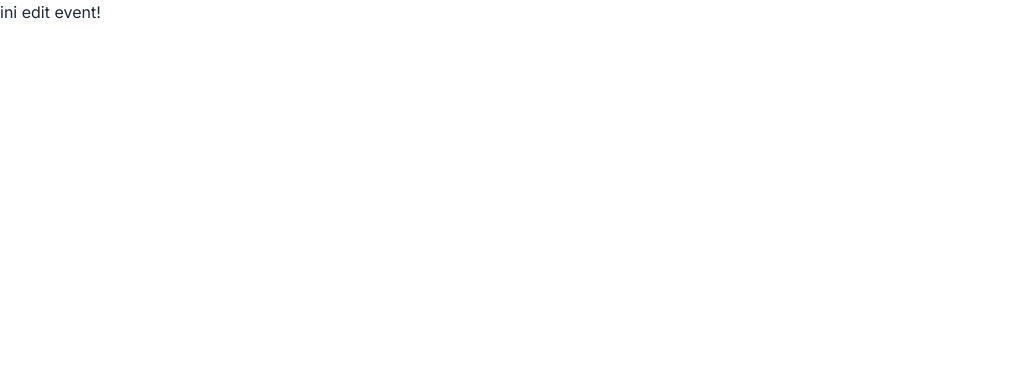
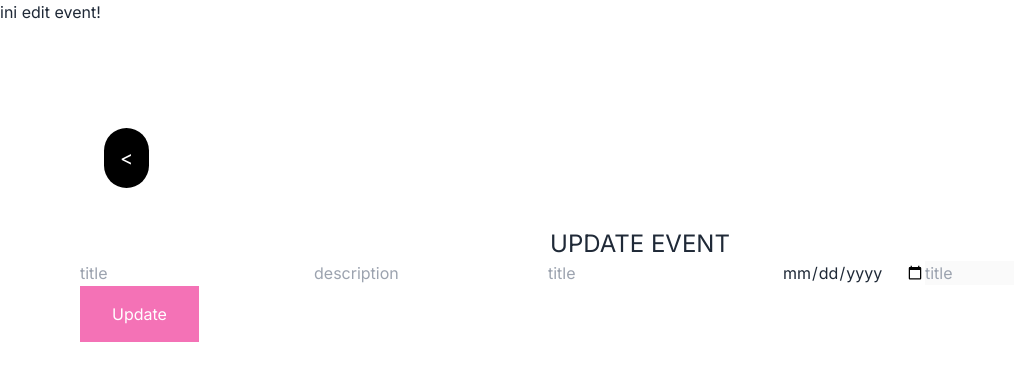
Before and after one commit to fajri-farid/eventmakers-bitwiz, a Next.js app: page /dashboard/my-event/edit-event/1 in a window 1280 px wide. Shown: the top 380 px of the page, without its empty margins (0-1014 px from the left). Built offline with nearby package versions, Linux system fonts and the light colour scheme; no server answers.

Commit message:
alhamdulillah aman

```diff
--- a/src/app/(platform)/dashboard/my-event/edit-event/[eventId]/page.js
+++ b/src/app/(platform)/dashboard/my-event/edit-event/[eventId]/page.js
@@ -1,7 +1,13 @@
-import React from 'react'
+import { EditEvent } from "@/components/myEvent/editEvent";
+import React from "react";
 
-export default function page() {
+export default function page({ params }) {
   return (
-    <div>ini edit event!</div>
-  )
+    <div>
+      ini edit event!
+      <div>
+        <EditEvent params={params} />
+      </div>
+    </div>
+  );
 }
--- /dev/null
+++ b/src/components/myEvent/editEvent.jsx
@@ -0,0 +1,52 @@
+"use client";
+import React, { useEffect, useState } from "react";
+import { ToEditEvent } from "./toEditEvent";
+
+export async function GetDetailEvent(eventId) {
+  try {
+    const res = await fetch(
+      `https://eventmakers-api.fly.dev/events/${eventId}`,
+      {
+        method: "GET",
+        cache: "no-cache",
+      }
+    );
+    if (!res.ok) {
+      throw new Error("Failed to get data detail event.");
+    }
+    const data = await res.json();
+    console.log("API Response:", data); // Log the API response
+    return data;
+    // return { data, isLoading: false };
+  } catch (error) {
+    throw new Error(error.message);
+  }
+}
+
+export const EditEvent = ({ params }) => {
+  const { eventId } = params;
+  const [dataDetailEvent, setDataDetailEvent] = useState(null);
+  const [isLoading, setIsLoading] = useState(true);
+
+  useEffect(() => {
+    const fetchData = async () => {
+      try {
+        const { data } = await GetDetailEvent(eventId);
+        setDataDetailEvent(data.events);
+        setIsLoading(false);
+      } catch (error) {
+        console.error("Error fetching detail event:", error);
+        setIsLoading(false);
+      }
+    };
+
+    fetchData();
+  }, []);
+  console.log("KONDISI DATA:", dataDetailEvent);
+
+  return (
+    <div>
+      <ToEditEvent event={dataDetailEvent} />
+    </div>
+  );
+};
--- a/src/components/myEvent/singleEvent.jsx
+++ b/src/components/myEvent/singleEvent.jsx
@@ -1,8 +1,46 @@
 "use client";
 import React from "react";
 import Link from "next/link";
+import { useRouter } from "next/navigation";
+import { Back } from "../sharedUI/back";
 
 export const SingleEvent = ({ event }) => {
+  const router = useRouter();
+
+  async function handleDeleteEvent(eventId) {
+    try {
+      const cookies = document.cookie.split(";").reduce((acc, cookie) => {
+        const [name, value] = cookie.trim().split("=");
+        acc[name] = value;
+        return acc;
+      }, {});
+
+      const token = cookies["token"];
+      if (!token) {
+        throw new Error("Token not found in cookies");
+      }
+
+      const res = await fetch(
+        `https://eventmakers-api.fly.dev/events/${eventId}`,
+        {
+          method: "DELETE",
+          headers: {
+            Authorization: `Bearer ${token}`, // Menambahkan header Authorization dengan token
+            "Content-Type": "application/json", // Menentukan tipe konten
+          },
+        }
+      );
+      if (res.ok) {
+        console.log(`Event with ID ${eventId} deleted successfully.`);
+        router.push("/dashboard/my-event");
+      } else {
+        console.error(`Failed to delete event with ID ${eventId}.`);
+      }
+    } catch (error) {
+      console.error("Error deleting event:", error);
+    }
+  }
+
   if (!event) {
     return null; // Render nothing if event is null or undefined
   }
@@ -13,6 +51,8 @@ export const SingleEvent = ({ event }) => {
   };
 
   return (
+    <div>
+      <Back />
       <div className="flex flex-col w-full p-20 gap-4">
         {event.image ? (
           <img
@@ -32,18 +72,24 @@ export const SingleEvent = ({ event }) => {
         <p className="text-2xl">{event?.description}</p>
         <p className="text-2xl">{event?.dateTime}</p>
         <p className="text-2xl">author by admin {event?.author}</p>
-      <Link href={`/event-detail/join-event/${event?.id}`}>
         <div className="flex justify-between p-10">
-          <button className="btn btn-ghost bg-indigo-500 text-[#ffffff] hover:btn hover:bg-indigo-500">
+          <div>
+            <button
+              className="btn btn-ghost bg-indigo-500 text-[#ffffff] hover:btn hover:bg-indigo-500"
+              onClick={() => handleDeleteEvent(event.id)}
+            >
               Delete Event
             </button>
+          </div>
+          <div>
             <Link href={`/dashboard/my-event/edit-event/${event?.id}`}>
               <button className="btn btn-ghost bg-indigo-500 text-[#ffffff] hover:btn hover:bg-indigo-500">
                 Edit Event
               </button>
             </Link>
           </div>
-      </Link>
+        </div>
+      </div>
     </div>
   );
 };
--- /dev/null
+++ b/src/components/myEvent/toEditEvent.jsx
@@ -0,0 +1,104 @@
+"use client";
+import React, { useState, useEffect } from "react";
+import { Back } from "../sharedUI/back";
+import { useRouter } from "next/navigation";
+
+export const ToEditEvent = ({ event }) => {
+  const [editedTitle, setEditedTitle] = useState("");
+  const [editedDescription, setEditedDescription] = useState("");
+  const [editedImage, setEditedImage] = useState("");
+  const [editedDateTime, setEditedDateTime] = useState("");
+  const [editedAuthor, setEditedAuthor] = useState("");
+  const router = useRouter();
+
+  useEffect(() => {
+    if (event) {
+      // Inisialisasi nilai yang diedit dengan nilai awal dari event
+      setEditedTitle(event.title || "");
+      setEditedDescription(event.description || "");
+      setEditedImage(event.image || "");
+      setEditedDateTime(event.dateTime || "");
+      setEditedAuthor(event.author || "");
+    }
+  }, [event]);
+
+  const handleSaveClick = async () => {
+    const editedEvent = {
+      title: editedTitle,
+      description: editedDescription,
+      image: editedImage,
+      dateTime: editedDateTime,
+      author: editedAuthor,
+    };
+    try {
+      const cookies = document.cookie.split(";").reduce((acc, cookie) => {
+        const [name, value] = cookie.trim().split("=");
+        acc[name] = value;
+        return acc;
+      }, {});
+
+      const token = cookies["token"];
+
+      const res = await fetch(
+        `https://eventmakers-api.fly.dev/events/${event.id}`,
+        {
+          method: "PATCH",
+          headers: {
+            "Content-Type": "application/json",
+            Authorization: `Bearer ${token}`,
+          },
+          body: JSON.stringify(editedEvent),
+        }
+      );
+      if (!res.ok) {
+        throw new Error("Failed to update event.");
+      }
+      console.log("Event updated successfully!");
+      router.push("/dashboard");
+    } catch (error) {
+      console.error("Error updating event:", error);
+    }
+  };
+
+  return (
+    <div className="flex flex-col w-full p-20 gap-4">
+      <Back />
+      <div>
+        <h2 className="text-center text-2xl">UPDATE EVENT</h2>
+        <input
+          placeholder="title"
+          value={editedTitle}
+          onChange={(e) => setEditedTitle(e.target.value)}
+        />
+        <input
+          placeholder="description"
+          value={editedDescription}
+          onChange={(e) => setEditedDescription(e.target.value)}
+        />
+        <input
+          placeholder="title"
+          value={editedImage}
+          onChange={(e) => setEditedImage(e.target.value)}
+        />
+        <input
+          type="date"
+          placeholder="title"
+          value={editedDateTime}
+          onChange={(e) => setEditedDateTime(e.target.value)}
+        />
+        <input
+          placeholder="title"
+          value={editedAuthor}
+          onChange={(e) => setEditedAuthor(e.target.value)}
+          disabled
+        />
+        <button
+          onClick={handleSaveClick}
+          className="bg-pink-400 text-white py-2 px-4 md:py-3 md:px-6 lg:py-4 lg:px-8"
+        >
+          Update
+        </button>
+      </div>
+    </div>
+  );
+};
--- /dev/null
+++ b/src/components/sharedUI/back.jsx
@@ -0,0 +1,14 @@
+import React from "react";
+import Link from "next/link";
+
+export const Back = () => {
+  return (
+    <div className="m-2">
+      <Link href="/dashboard/my-event">
+        <button className="bg-black text-white text-xl rounded-full p-4 m-4">
+          {"<"}
+        </button>
+      </Link>
+    </div>
+  );
+};
```
Lines whose indentation alone changed are shown as unchanged.
